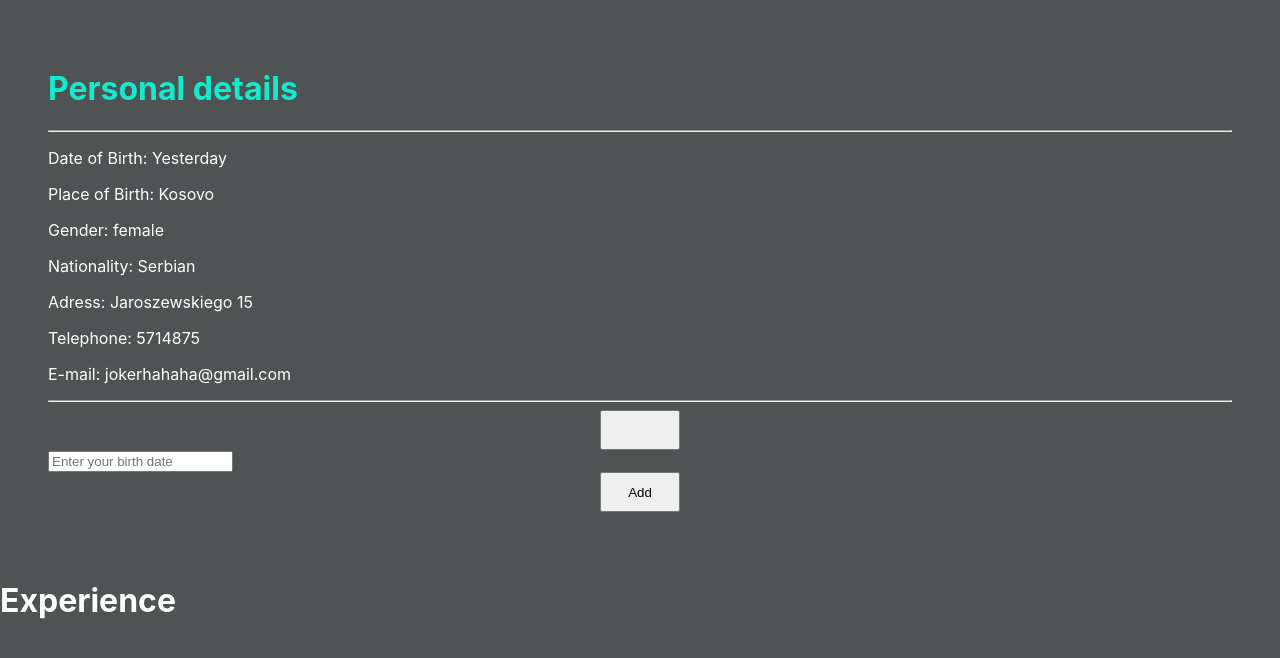
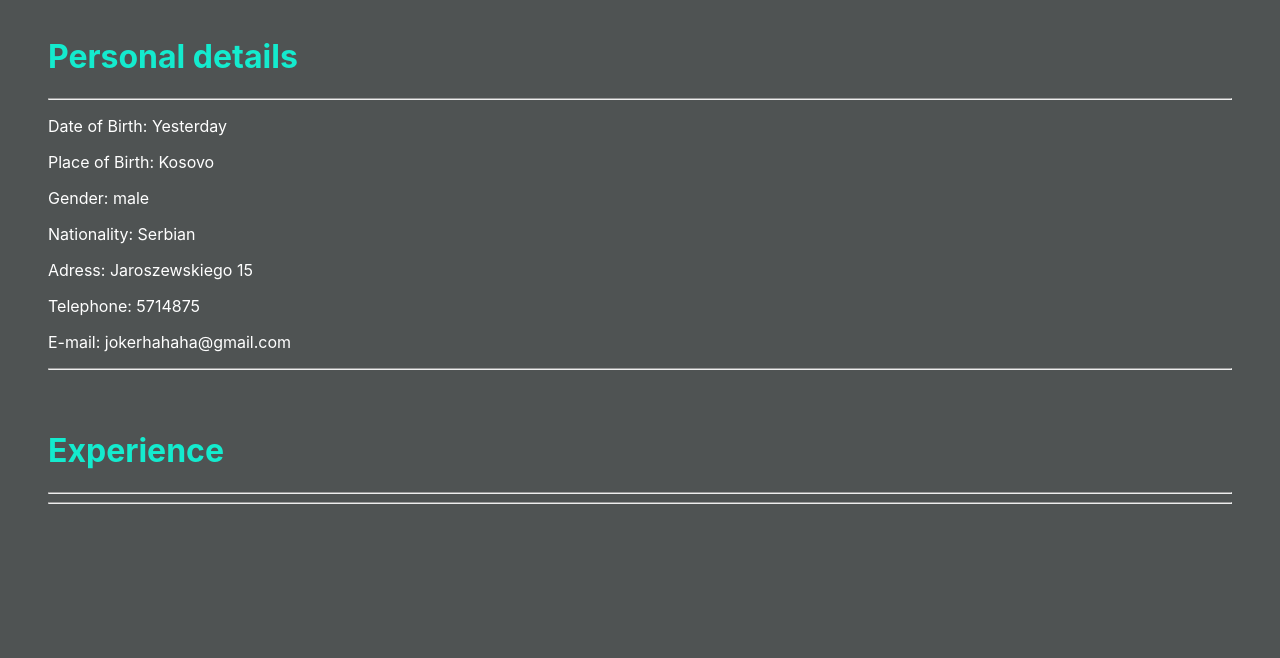
Before and after one commit to Sebosun/cv-app, a React (Create React App) app: page / in a window 1280 px wide. Shown: the top 658 px of the page. Built offline with nearby package versions, Linux system fonts and the light colour scheme.

Commit message:
General section partially completed

```diff
--- a/src/App.css
+++ b/src/App.css
@@ -5,16 +5,37 @@ body{
 
 .personalDisplay{
   margin: 0 auto;
-  padding: 3rem;
+  padding: 1rem 3rem 1rem 3rem;
 }
 
 .personalDisplay > h1{
   color: rgb(20, 235, 206);
 }
 
+.experience{
+  margin: 0 auto;
+  padding: 1rem 3rem 1rem 3rem;
+}
+
+.experience > h1{
+  color: rgb(20, 235, 206);
+}
+
 .mainContainer{
 
 }
+
+.personalForm{
+  margin: 0 auto;
+  /* padding: 3rem; */
+  display: grid;
+  grid-template-columns: 1fr;
+}
+
+input{
+  margin-left: 1rem;
+}
+
 
 button{
   display: flex;
--- a/src/App.js
+++ b/src/App.js
@@ -13,41 +13,19 @@ class App extends React.Component {
       personalDetails: {
         dateBirth: 'Yesterday',
         placeBirth: 'Kosovo',
-        gender: false,
+        gender: "male",
         nationality: 'Serbian',
         address: 'Jaroszewskiego 15',
         telephone: '5714875',
         email: 'jokerhahaha@gmail.com'
       },
+      experience: [
+        ['Pieczarki sp. zoo', '2012', '2014', 'Ledzwiowy'],
+        ['Spawarka zmywarko suszarka', '1001', '2015', 'Kierownik'],
+        ['Ciasowianka', '2016', '2018', 'Bagaz']
+      ],
     }
-    this.handleCount = this.handleCount.bind(this)
-    this.buttonHandler = this.buttonHandler.bind(this)
     this.handlePersonalChange = this.handlePersonalChange.bind(this)
-  }
-
-  handleCount(){
-    this.setState((prev) => {
-      return {count: prev.count + 1}
-      }
-    )
-  }
-
-  buttonHandler(event){
-    event.preventDefault();
-    event.stopPropagation();
-    const {name, value} = event.target
-    this.setState((prev) => {
-      return{
-        // spread operator, spreads the entire prev.personal details while modifying one value
-        // that value being ofc dateBirth here
-        // and here we first access the object, and then within that object we access another
-        // object and spread it
-        personalDetails: {
-          ...prev.personalDetails,
-          [name]: value,
-        }
-      }
-    })
   }
 
   handlePersonalChange(event){
@@ -68,8 +46,8 @@ class App extends React.Component {
    return (
       <div>
         <div className='mainContainer'>
-          <General personalDetails={this.state.personalDetails} stateChanger= {this.handlePersonalChange}/>
-          <Education />
+          <General personalDetails={this.state.personalDetails} stateChanger={this.handlePersonalChange}/>
+          <Education exp={this.state.experience}/>
           <Experience />
         </div>
       </div>
--- a/src/component/Experience.js
+++ b/src/component/Experience.js
@@ -1,8 +1,26 @@
 import React from 'react'
 
-function Experience(){
+function Experience(props){
+
+    // here we would use .map on props.exp to print out the complete gowniak
+    let printGowno = () => {
+        for (let i; i < 15; i++){
+            return(
+                <h1>Dupa</h1>
+
+            )
+        }
+    }
+
     return (
-        <h1>Experience</h1>
+        <div className="experience">
+            <h1>Experience</h1>
+            <div>
+                <hr />
+                {console.log(printGowno())}
+                <hr />
+            </div>
+        </div>
     )
 }
 
--- a/src/component/General.js
+++ b/src/component/General.js
@@ -1,8 +1,10 @@
+/* eslint-disable no-unused-vars */
+/* eslint-disable react/prop-types */
 import React from 'react'
 
 class General extends React.Component{
-    constructor(props){
-        super(props);
+    constructor(){
+        super();
         this.state = {
             display: false,
         }
@@ -30,22 +32,91 @@ class General extends React.Component{
                     <hr />
                     <p>Date of Birth:  {dateBirth}</p>
                     <p>Place of Birth:  {placeBirth}</p>
-                    <p>Gender:  {gender ? "male" : "female"}</p>
+                    <p>Gender:  {gender}</p>
                     <p>Nationality: {nationality}</p>
                     <p>Adress: {address}</p>
                     <p>Telephone: {telephone}</p>
                     <p>E-mail: {email}</p>
                     <hr />
-                    <button onClick={this.props.stateChanger}/>
                 </div>
-                <form  className="personalForm">
+                <form  className="personalForm" style={{display: this.state.display ? "grid": "none"}}>
+                {/* Default values here will be those dateBirth etc - so that it's autofilled */}
+                    <label>Birth date:
+                        <input
+                        placeholder="Enter your birth date"
+                        value={dateBirth}
+                        name="dateBirth"
+                        type="text"
+                        onChange={this.props.stateChanger}
+                    />
+                    </label>
+
+                    <label>Place of birth
+                        <input
+                        placeholder="Enter your birth place"
+                        value={placeBirth}
+                        name="placeBirth"
+                        type="text"
+                        onChange={this.props.stateChanger}
+                    />
+                    </label>
+
+                    <label>Female
+                        <input
+                        value="Female"
+                        name="gender"
+                        type="radio"
+                        checked={gender === "female"}
+                        onChange={this.props.stateChanger}
+                    />
+                        <label>Male
+                        <input
+                            value="Male"
+                            name="gender"
+                            checked={gender === "male"}
+                            type="radio"
+                            onChange={this.props.stateChanger}
+                        /></label></label>
+
+                    <label>Nationality
+                        <input
+                        placeholder="Enter your nationality"
+                        value={nationality}
+                        name="nationality"
+                        type="text"
+                        onChange={this.props.stateChanger}
+                    /></label>
+                    <label>Adress:
+                        <input
+                        placeholder="Enter your adress"
+                        value={address}
+                        name="adress"
+                        type="text"
+                        onChange={this.props.stateChanger}
+                    /></label>
+
+
+                    <label >Telephone:
+                        <input
+                        placeholder="Enter your phone number"
+                        value={telephone}
+                        name="telephone"
+                        type="text"
+                        onChange={this.props.stateChanger}
+                    /></label>
+
+                    <label>E-mail
                     <input
-                        placeholder="Enter your birth date"
-                        value={this.dateBirth}
-                        id="dateBirth"
-                        type="text"
-                        onChange={this.props.handlePersonalChange}
-                    />
+                        placeholder="Enter your email adress"
+                        type="email"
+                        name="email"
+                        value={email}
+                        onChange={this.props.stateChanger}
+                    /></label>
+
+
+
+
 
                     <button>Add</button>
                 </form>
```
